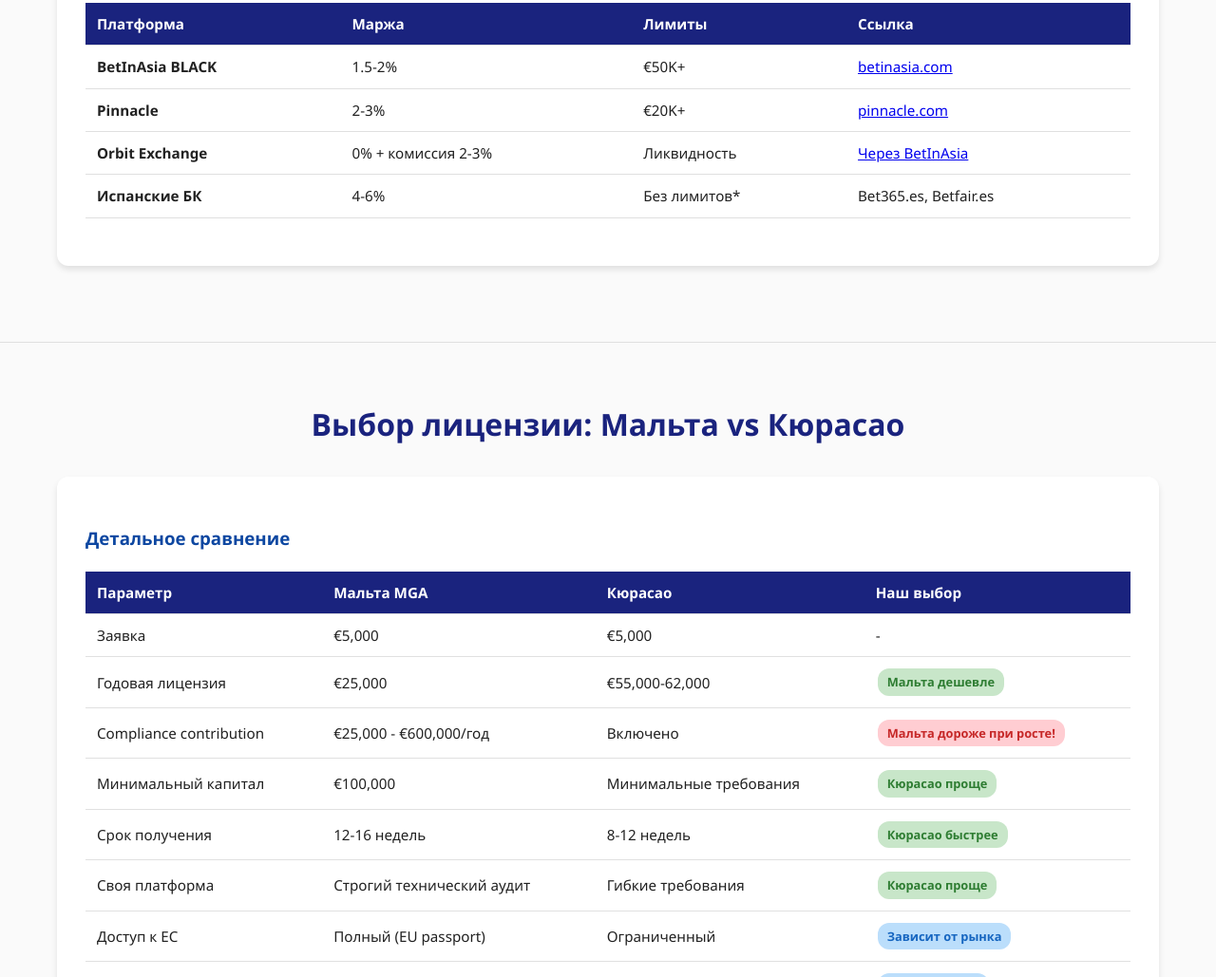
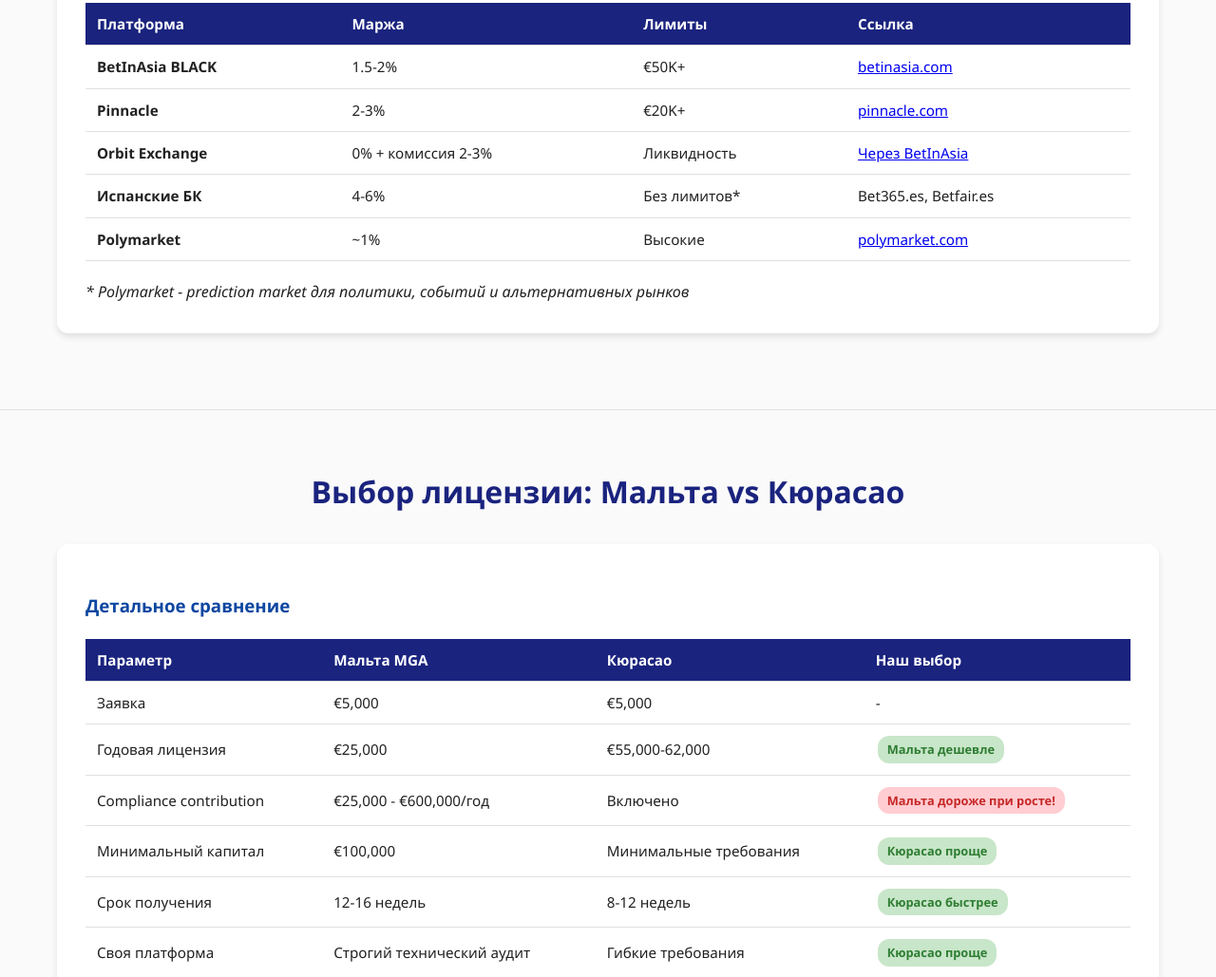
Before and after one commit to DoroninDobroCorp/euro_bookmaker_presentation, a plain HTML site: page index.html in a window 1280 px wide. Shown: the part 3603-4632 px from the top of the page at 95% size. Drawn offline with Linux system fonts and the light colour scheme.

Commit message:
Add Polymarket to hedging sources

```diff
--- a/index.html
+++ b/index.html
@@ -238,7 +238,14 @@
                         <td>Без лимитов*</td>
                         <td>Bet365.es, Betfair.es</td>
                     </tr>
+                    <tr>
+                        <td><strong>Polymarket</strong></td>
+                        <td>~1%</td>
+                        <td>Высокие</td>
+                        <td><a href="https://polymarket.com/" target="_blank">polymarket.com</a></td>
+                    </tr>
                 </table>
+                <p><em>* Polymarket - prediction market для политики, событий и альтернативных рынков</em></p>
             </div>
         </div>
     </section>
```
